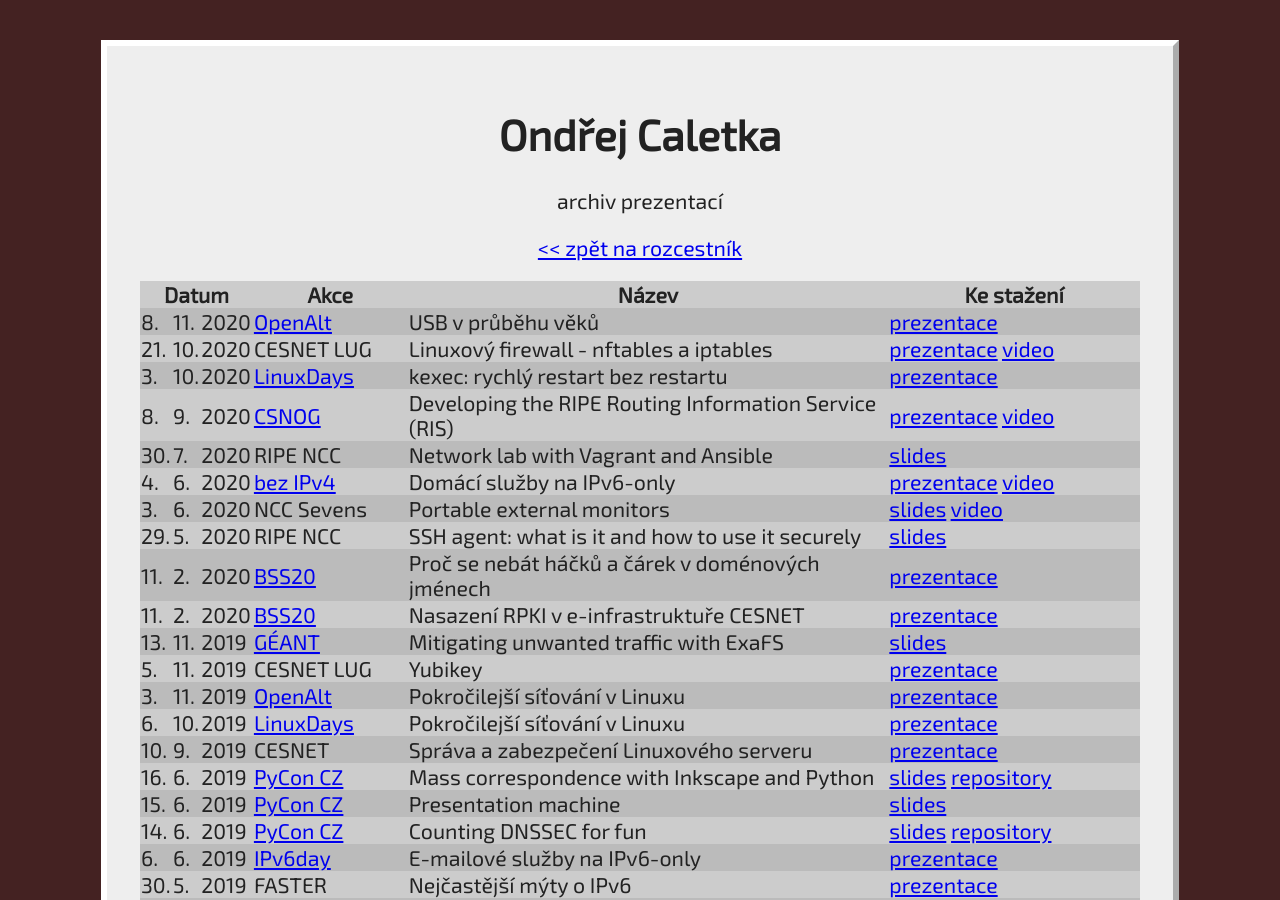
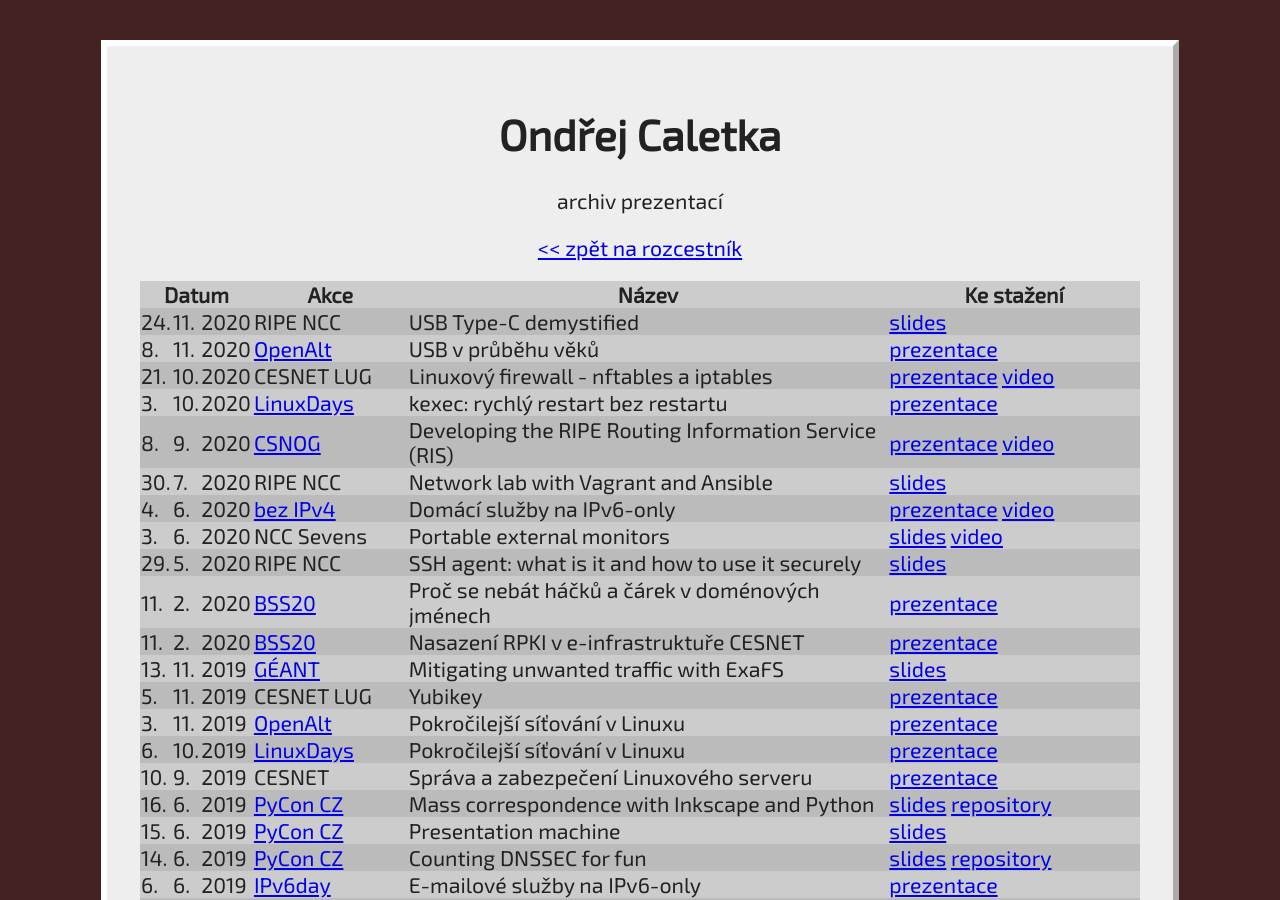
Before and after one commit to oskar456/caletka-cz, a Jekyll site: the page built from slidy.html, in a window 1280 px wide and 900 px high. Built offline with Jekyll 4.4.1, drawn with Linux system fonts in a browser that asks for light colours.

Commit message:
Add type-C NCC social

```diff
--- a/_data/slidy.yaml
+++ b/_data/slidy.yaml
@@ -1,3 +1,11 @@
+- date: 2020-11-24
+  event: RIPE NCC
+  title: "USB Type-C demystified"
+  lang: en
+  links:
+     - link: slides
+       href: /dl/slidy/20201124-RIPENCC-USB_Type-C_demystified.pdf
+
 - date: 2020-11-08
   event: OpenAlt
   eventlink: https://www.openalt.cz/2020/
```
